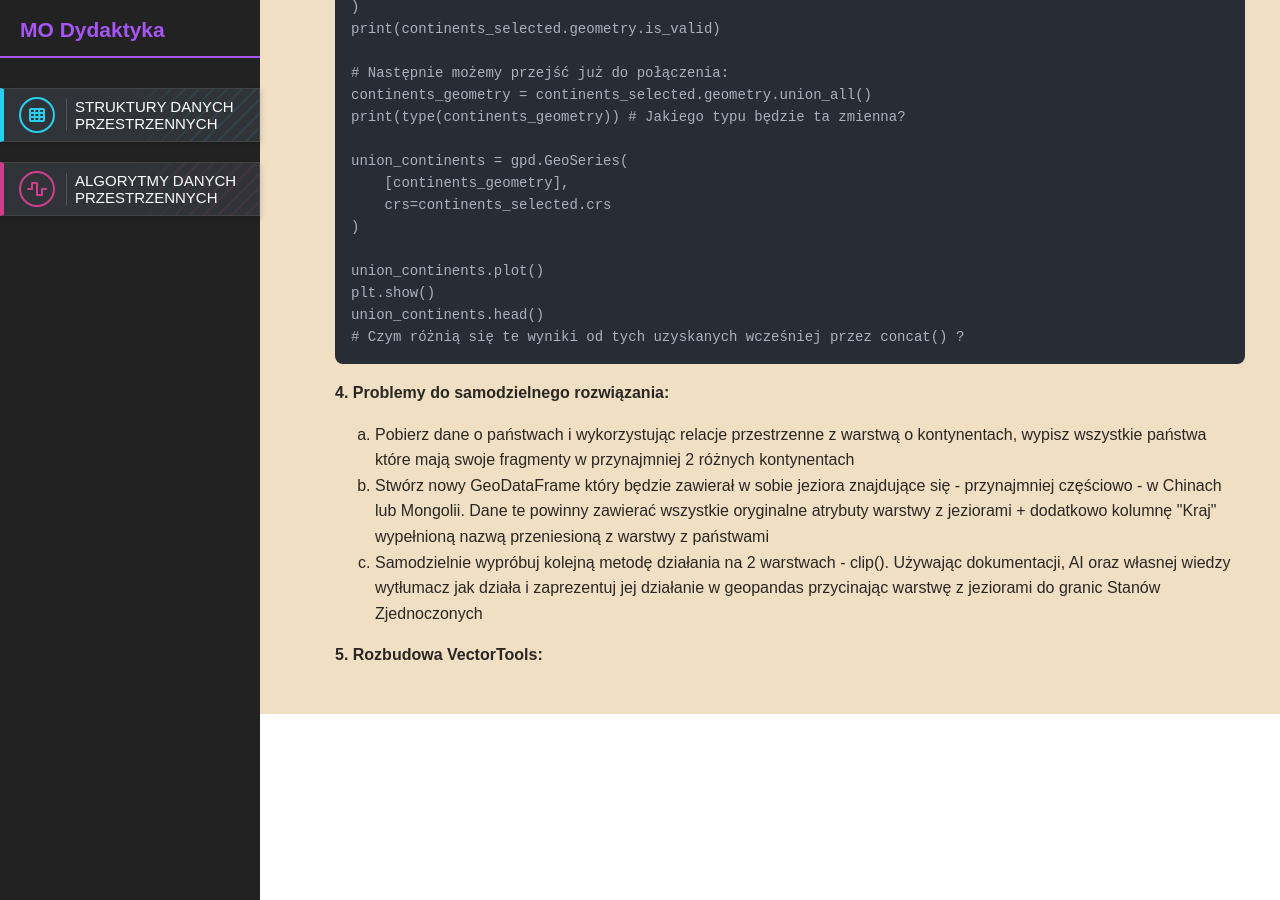
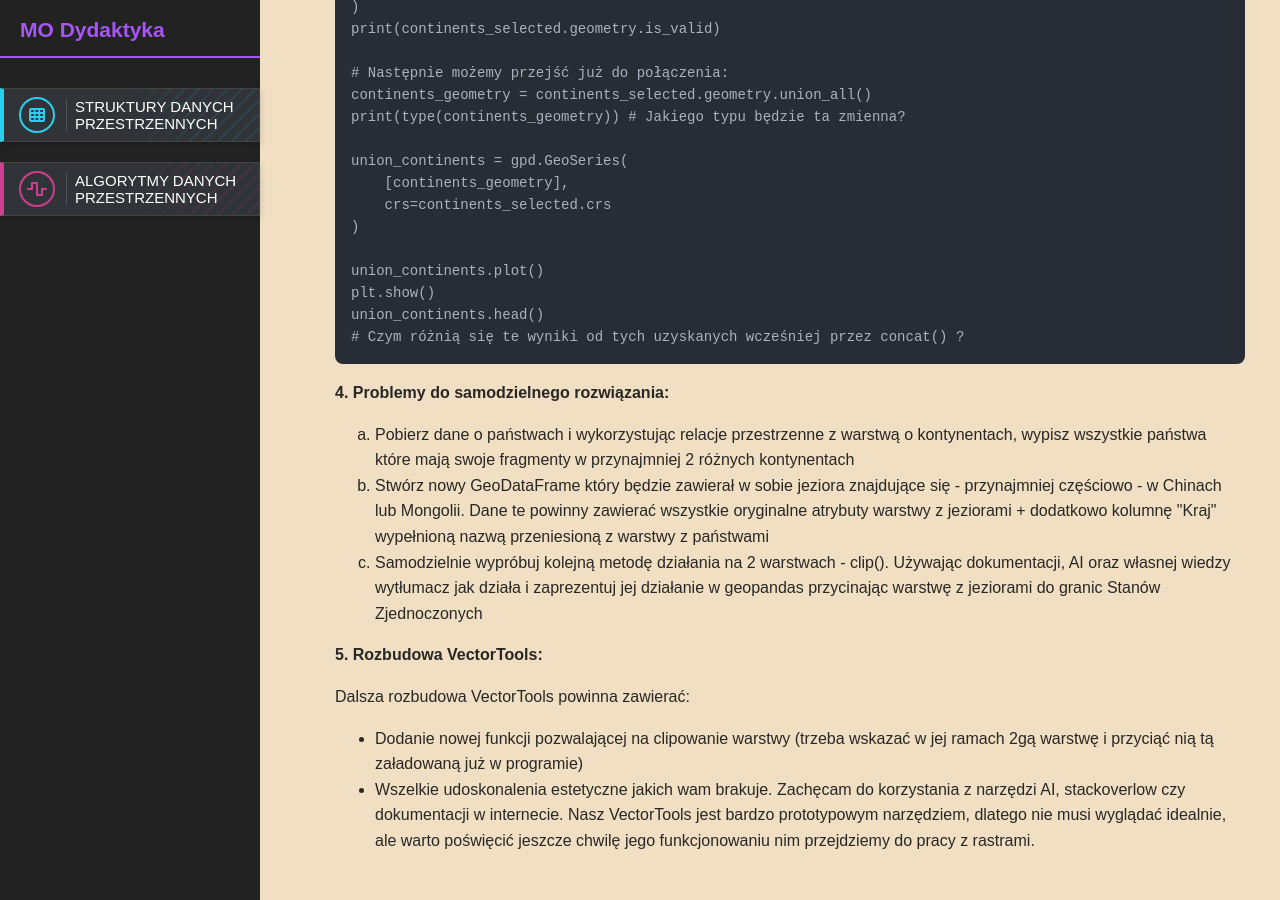
Before and after one commit to MateuszOsko/mo-dydaktyka, a Jekyll site: the page built from _courses/structures/2wektor-4.md, in a window 1280 px wide and 900 px high, scrolled down 4006 px. Built offline with Jekyll 4.4.1, drawn with Linux system fonts in a browser that asks for light colours; nearby versions of some CDN libraries.

Commit message:
Wektor - Łączenie danych cz.4

```diff
--- a/_courses/structures/2wektor-4.md
+++ b/_courses/structures/2wektor-4.md
@@ -232,3 +232,7 @@ union_continents.head()
 
 
 **5. Rozbudowa VectorTools:**
+
+Dalsza rozbudowa VectorTools powinna zawierać:
+* Dodanie nowej funkcji pozwalającej na clipowanie warstwy (trzeba wskazać w jej ramach 2gą warstwę i przyciąć nią tą załadowaną już w programie)
+* Wszelkie udoskonalenia estetyczne jakich wam brakuje. Zachęcam do korzystania z narzędzi AI, stackoverlow czy dokumentacji w internecie. Nasz VectorTools jest bardzo prototypowym narzędziem, dlatego nie musi wyglądać idealnie, ale warto poświęcić jeszcze chwilę jego funkcjonowaniu nim przejdziemy do pracy z rastrami.
```
